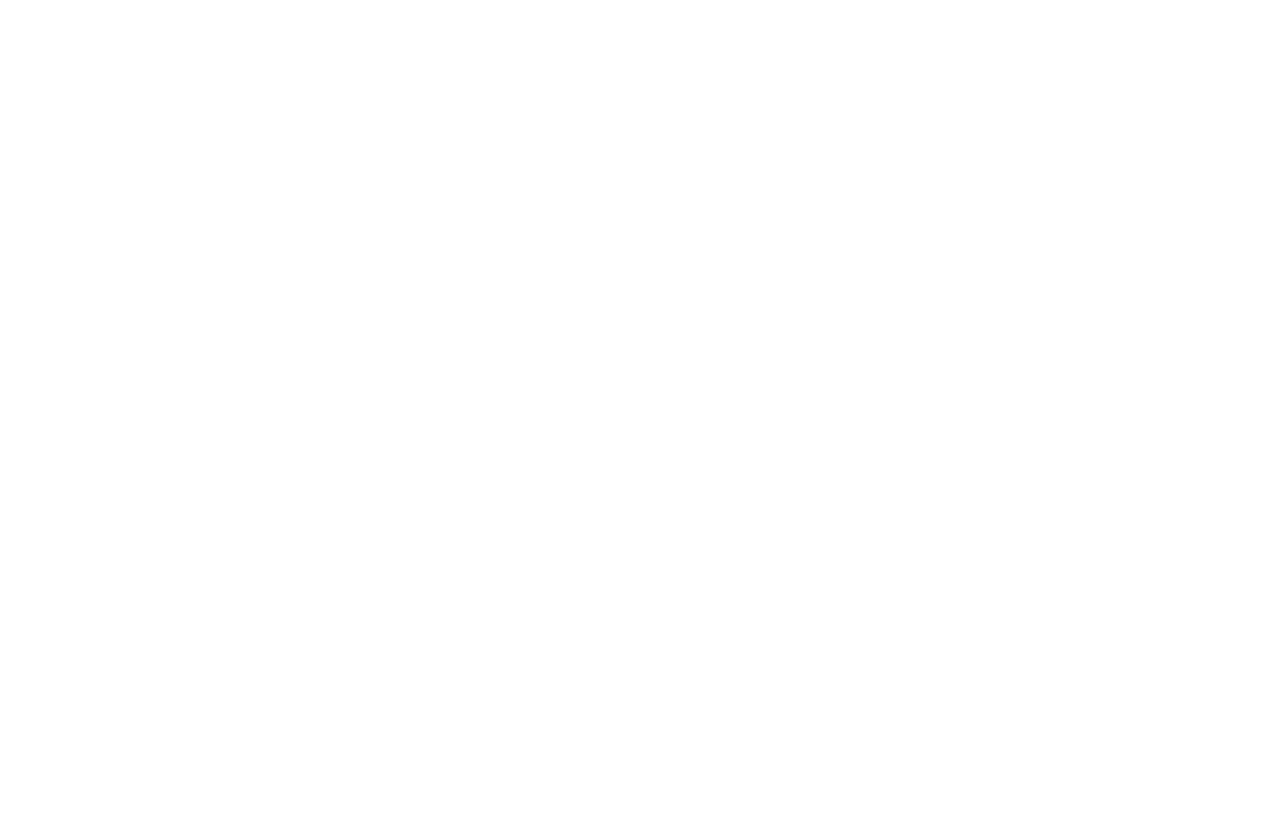
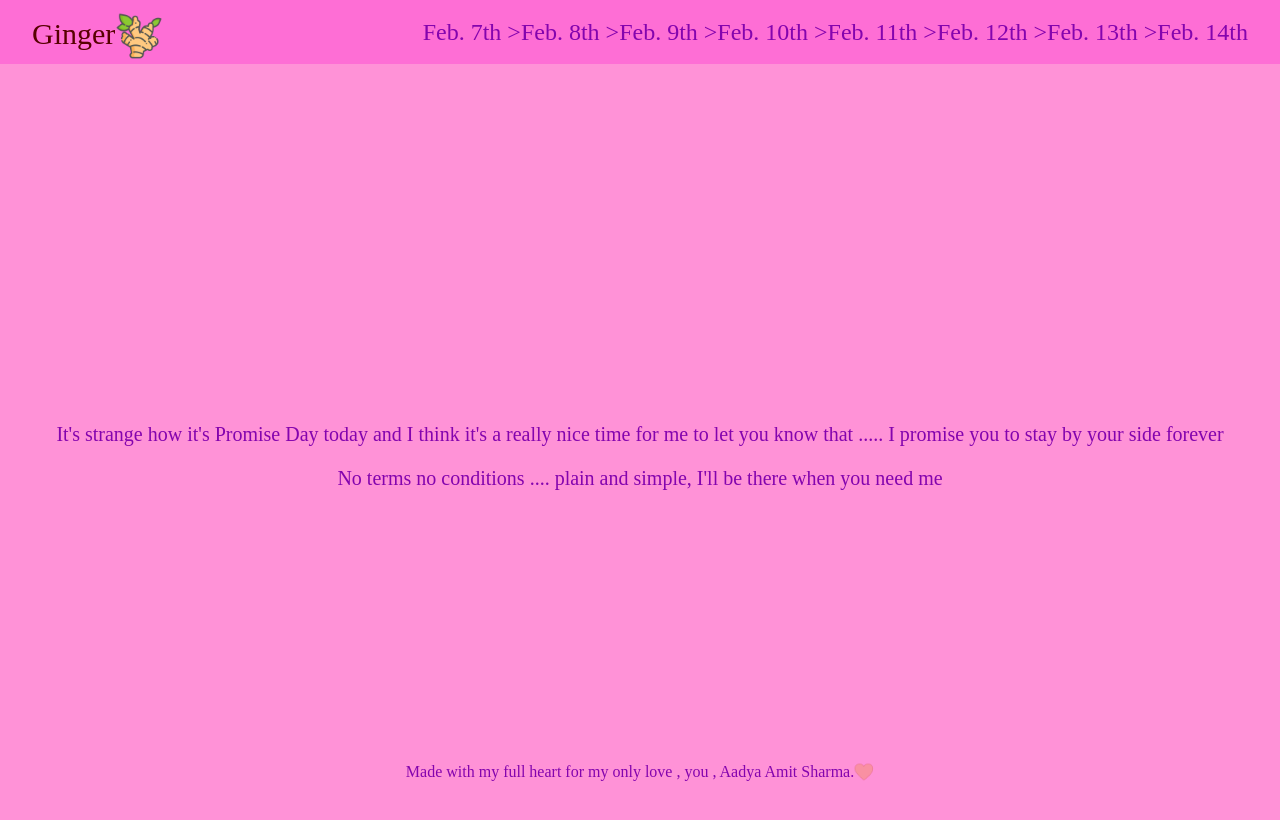
Before and after one commit to Superman-pixel-max/ginger, a React (Create React App) app: page /promise in a window 1280 px wide. Before the commit this address had no page. Shown: the top 820 px of the page. Built offline with nearby package versions, Linux system fonts and the light colour scheme; a web font is replaced by a local one.

Commit message:
Promise day

```diff
--- a/src/App.js
+++ b/src/App.js
@@ -4,6 +4,7 @@
 import Rose from "./components/rose/rose";
 import Propose from "./components/propose/propose";
 import Chocolate from "./components/chocolate/chocolate";
+import Promise from "./components/promise/promise";
 import Teddy from "./components/teddy/teddy";
 import { BrowserRouter, Routes, Route } from "react-router-dom";
 import Lay from "./lay";
@@ -20,6 +21,7 @@
             <Route path="/propose" element={<Propose />} />
             <Route path="/choco" element={<Chocolate />} />
             <Route path="/teddy" element={<Teddy />} />
+            <Route path="/promise" element={<Promise />} />
 
             {/* <Route path="/prof" element={<Prof />} />
             <Route path="*" element={<NoPage />} /> */}
--- a/src/components/navbar.jsx
+++ b/src/components/navbar.jsx
@@ -40,7 +40,7 @@
                    transition duration-300 twinkle">
     TEDDY DAY
   </span></Link>
-                        <Link to='#' className='hover:text-tertiary group'><li>Feb. 11th {'>'}</li><span className="absolute left-1/2 -translate-x-1/2 mt-2
+                        <Link to='/promise' className='hover:text-tertiary group'><li>Feb. 11th {'>'}</li><span className="absolute left-1/2 -translate-x-1/2 mt-2
                    bg-primary border-2 border-background text-tertiary font-bold text-sm px-2 py-1 rounded
                    opacity-0 group-hover:opacity-100
                    transition duration-300 twinkle">
--- /dev/null
+++ b/src/components/promise/promise.jsx
@@ -0,0 +1,19 @@
+import React from 'react';
+
+function Promise() {
+    return (
+        <div className="min-h-screen flex flex-col items-center justify-center text-accent twinkle px-6 text-center">
+
+            <p className="mb-4 text-xl">
+                It's strange how it's Promise Day today and I think it's a really nice time for me to let you know that ..... I promise you to stay by your side forever
+            </p>
+
+            <p className="mb-4 text-xl">
+                No terms no conditions .... plain and simple, I'll be there when you need me
+            </p>
+
+        </div>
+    );
+}
+
+export default Promise;
```
